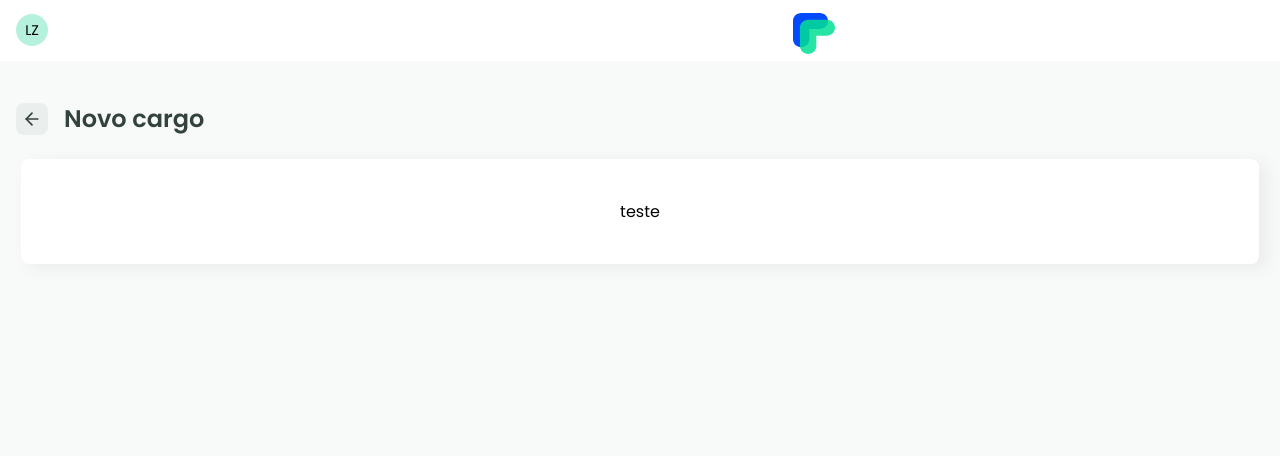
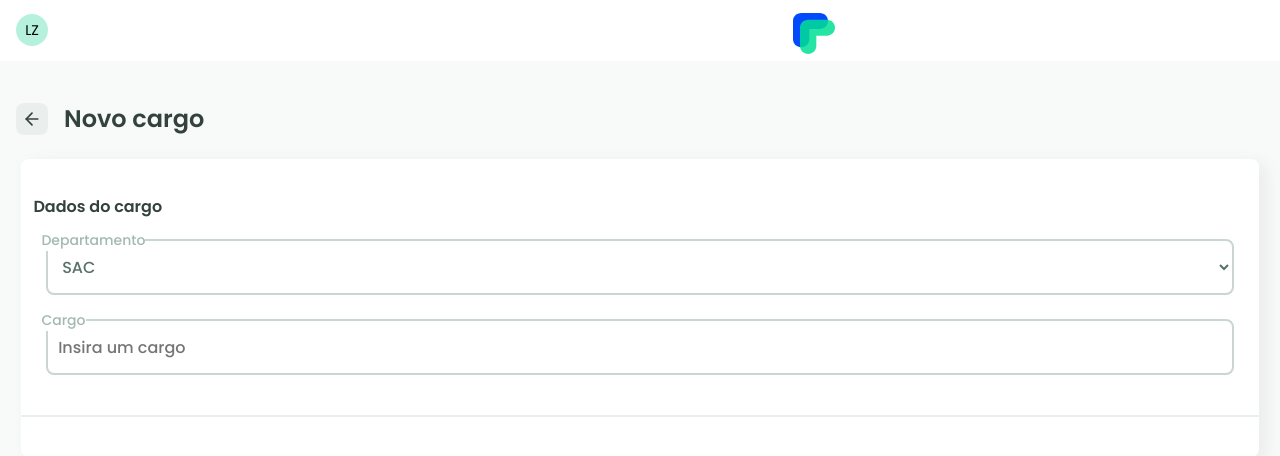
Before and after one commit to FernandoMos92/PedidoPago_test, a Next.js app: page /new-position in a window 1280 px wide. Shown: the top 456 px of the page. Built offline with nearby package versions, Linux system fonts and the light colour scheme.

Commit message:
:sparkles: Create horizon line

```diff
--- a/src/pages/new-position/index.tsx
+++ b/src/pages/new-position/index.tsx
@@ -1,5 +1,5 @@
 import styles from "./style.module.scss";
-import Link from 'next/link';
+import Link from "next/link";
 
 export default function NewPosition() {
   return (
@@ -16,7 +16,22 @@ export default function NewPosition() {
       </div>
 
       <section className={styles.mainContainer}>
-        teste
+        <h3>Dados do cargo</h3>
+
+        <section className={styles.filterContainer}>
+          <p>Departamento</p>
+          <select>
+            <option>SAC</option>
+          </select>
+
+          <section className={styles.inputContainer}>
+            <p>Cargo</p>
+            <input type="text" placeholder="Insira um cargo" />
+          </section>
+        </section>
+
+        <hr className={styles.horizonLine} />
+
       </section>
     </div>
   );
--- a/src/pages/new-position/style.module.scss
+++ b/src/pages/new-position/style.module.scss
@@ -1,9 +1,12 @@
-$neutralBlack:#34423D;
-$neutralTertiary: #EAEFED;
-$neutralWhite: #FFFFFF;
+$neutralBlack: #34423d;
+$neutralTertiary: #eaefed;
+$neutralWhite: #ffffff;
+$neutralColor2: #cad6d1;
+$neutralColor3: #a3b8b0;
+$neutralColor5: #587169;
 
 .positionContainer {
-
+  margin-bottom:40px;
 
   .topContainer {
     align-items: center;
@@ -45,5 +48,86 @@ $neutralWhite: #FFFFFF;
     height: fit-content;
     padding: 40px 0px;
     width: 96.66%;
+
+    h3 {
+      color: $neutralBlack;
+      font-size: 16px;
+      font-weight: 600;
+      line-height: 100%;
+      text-align: start;
+      margin: 0px 0px 24px 24px;
+      height: 16px;
+      width: 100%;
+    }
+
+    .filterContainer {
+      align-items: center;
+      display: flex;
+      flex-direction: column;
+      position: relative;
+      width: 100%;
+
+      select {
+        background-color: $neutralWhite;
+        border: 2px solid $neutralColor2;
+        border-radius: 8px;
+        box-sizing: border-box;
+        color: $neutralColor5;
+        font-weight: 500;
+        font-size: 16px;
+        line-height: 150%;
+        padding: 10px;
+        position: relative;
+        margin: 0px 0px 24px 0px;
+        height: 56px;
+        width: 96%;
+      }
+      p {
+        background-color: $neutralWhite;
+        color: $neutralColor3;
+        font-size: 14px;
+        font-weight: 500;
+        left: 20px;
+        position: absolute;
+        top: -9px;
+        width: fit-content;
+        z-index: 1;
+      }
+
+      .inputContainer {
+        align-items: center;
+        display: flex;
+        position: relative;
+        justify-content: center;
+        width: 100%;
+
+        input {
+          background-color: $neutralWhite;
+          border: 2px solid $neutralColor2;
+          border-radius: 8px;
+          box-sizing: border-box;
+          color: $neutralColor5;
+          font-weight: 500;
+          font-size: 16px;
+          line-height: 150%;
+          padding: 10px;
+          position: relative;
+          margin: 0px 0px 40px 0px;
+          height: 56px;
+          width: 96%;
+        }
+        p {
+          position: absolute;
+        }
+      }
+    }
+
+    .horizonLine{
+      width: 100%;
+      border: 1px solid $neutralTertiary;
+      bottom: 40px;
+      gap: 10px;
+    }
+
   }
 }
```
